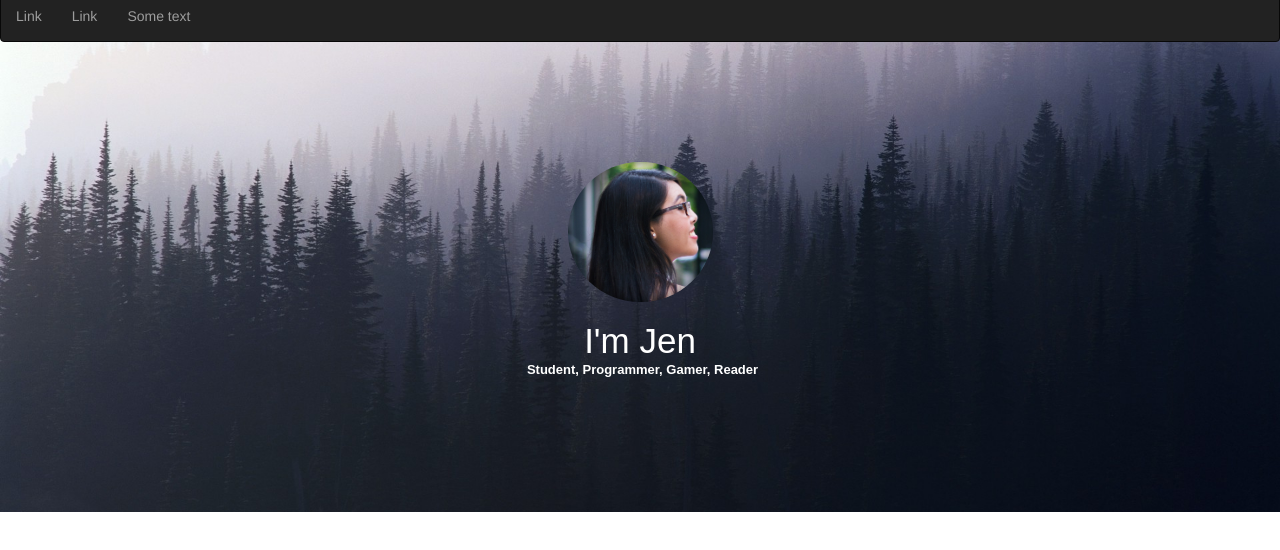
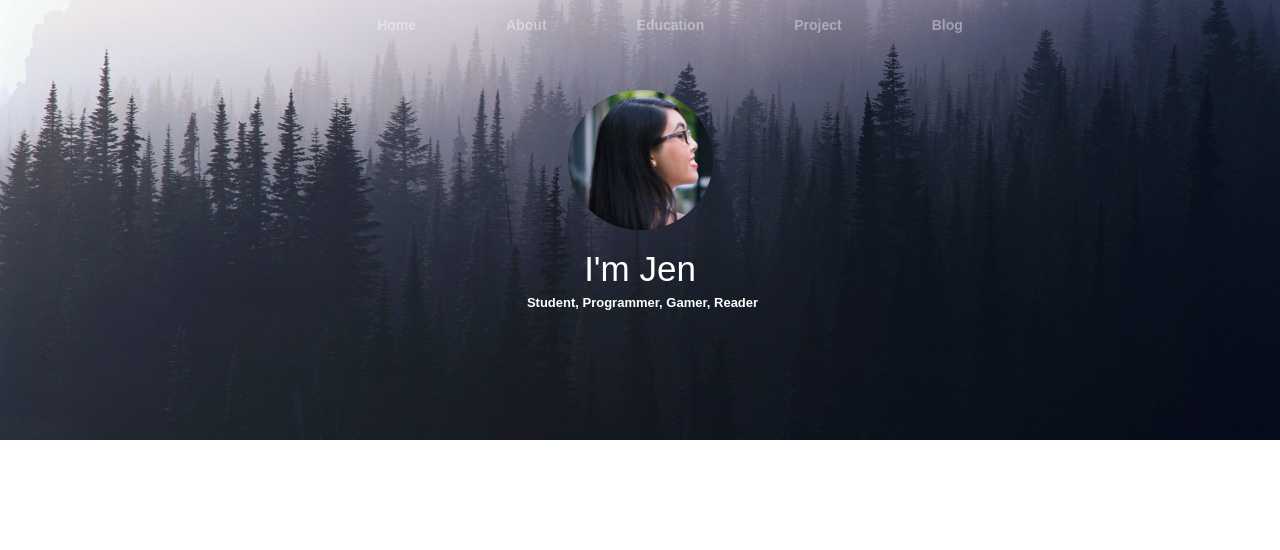
Before and after one commit to frances-ho/frances-ho.github.io, a plain HTML site: page index.html in a window 1280 px wide. Drawn offline with Linux system fonts and the light colour scheme.

Commit message:
added navigation bar

```diff
--- a/index.html
+++ b/index.html
@@ -8,22 +8,38 @@
     <link rel="stylesheet" type="text/css" media="screen" href="style.css" />
     <link rel="stylesheet" type="text/css" media="screen" href="bootstrap-3.3.7-dist/css/bootstrap.min.css"/>
     <link rel="stylesheet" href="https://fonts.googleapis.com/css?family=Lato">
+    <script src="jquery-3.3.1.min.js"></script>
     <script src="bootstrap-3.3.7-dist/js/bootstrap.min.js"></script>
-    <script src="jquery-3.3.1.min.js"></script>
 </head>
 <body>
-    <!-- Navigation Section -->
-    <nav class="navbar navbar-inverse">
-            <ul class="nav navbar-nav">
-              <li><a href="#">Link</a></li>
-              <li><a href="#">Link</a></li>
-            </ul>
-            <p class="navbar-text">Some text</p>
-          </nav>
+    <!-- Navigation Began -->
+    <nav class="navbar navbar-fixed-top">
+        <div class="container-fluid">
+            <!-- Brand and toggle get grouped for better mobile display -->
+            <div class="navbar-header">
+                <button type="button" class="navbar-toggle collapsed" data-toggle="collapse" data-target=".navbar-collapse">
+                    <span class="icon-bar"></span>
+                    <span class="icon-bar"></span>
+                    <span class="icon-bar"></span>
+                    <span class="icon-bar"></span>
+                    <span class="icon-bar"></span>
+                </button>
+            </div>
+            <div class="collapse navbar-collapse">
+                    <ul class="nav navbar-nav">
+                        <li><a href="#">Home</a></li>
+                        <li><a href="#">About</a></li>
+                        <li><a href="#">Education</a></li>
+                        <li><a href="#">Project</a></li>
+                        <li><a href="#">Blog</a></li>
+                    </ul>
+            </div>
+        </div>
+    </nav>
 
-    <!-- Navigation Section -->
+    <!-- Navigation Ends -->
 
-    <!-- Header Section -->
+    <!-- Header Began -->
     <div id="header">
         <div id="avatar">
 
@@ -33,6 +49,7 @@
             <p>Student, Programmer, Gamer, Reader</p>
         </div>
     </div>
-    <!-- Header Section -->
+    <!-- Header Ends -->
+
 </body>
 </html>
--- a/style.css
+++ b/style.css
@@ -32,12 +32,59 @@ html, body {
     font-size: 250%;
 }
 
+/* Text below header */
 #description {
     text-align: center;
     color: white;
     font-family: 'Abril Fatface', sans-serif;
-    margin-top: -10px;
+    margin-top: -5px;
     padding-left: 5px;
     font-size: small;
     font-weight: bolder;
 }
+
+
+
+/* Center Navigation items */
+.navbar .navbar-nav{
+    display: inline-block;
+    float: none;
+}
+
+ /* Center Navigation items */
+.navbar .navbar-collapse {
+    text-align: center;
+}
+
+
+ /* Navigation text */
+.nav.navbar-nav li {
+    font-family: 'Abril Fatface', sans-serif;
+    font-weight: bolder;
+}
+
+.nav.navbar-nav li a {
+    color: white;
+    margin-left: 60px;
+    opacity: 0.4;
+}
+
+.nav.navbar-nav li a:visited {
+    color: white;
+}
+
+.nav.navbar-nav li a:hover {
+    background-color: transparent;
+    border: 1px solid black;
+    transition: .7s ease; /* delays for 1 second */
+    -webkit-transition: .7s ease; /* for Safari & Chrome */
+}
+
+.nav.navbar-nav li a:focus {
+    background-color: transparent;
+    color: black;
+}
+
+.icon-bar {
+    background: white;
+}
```
